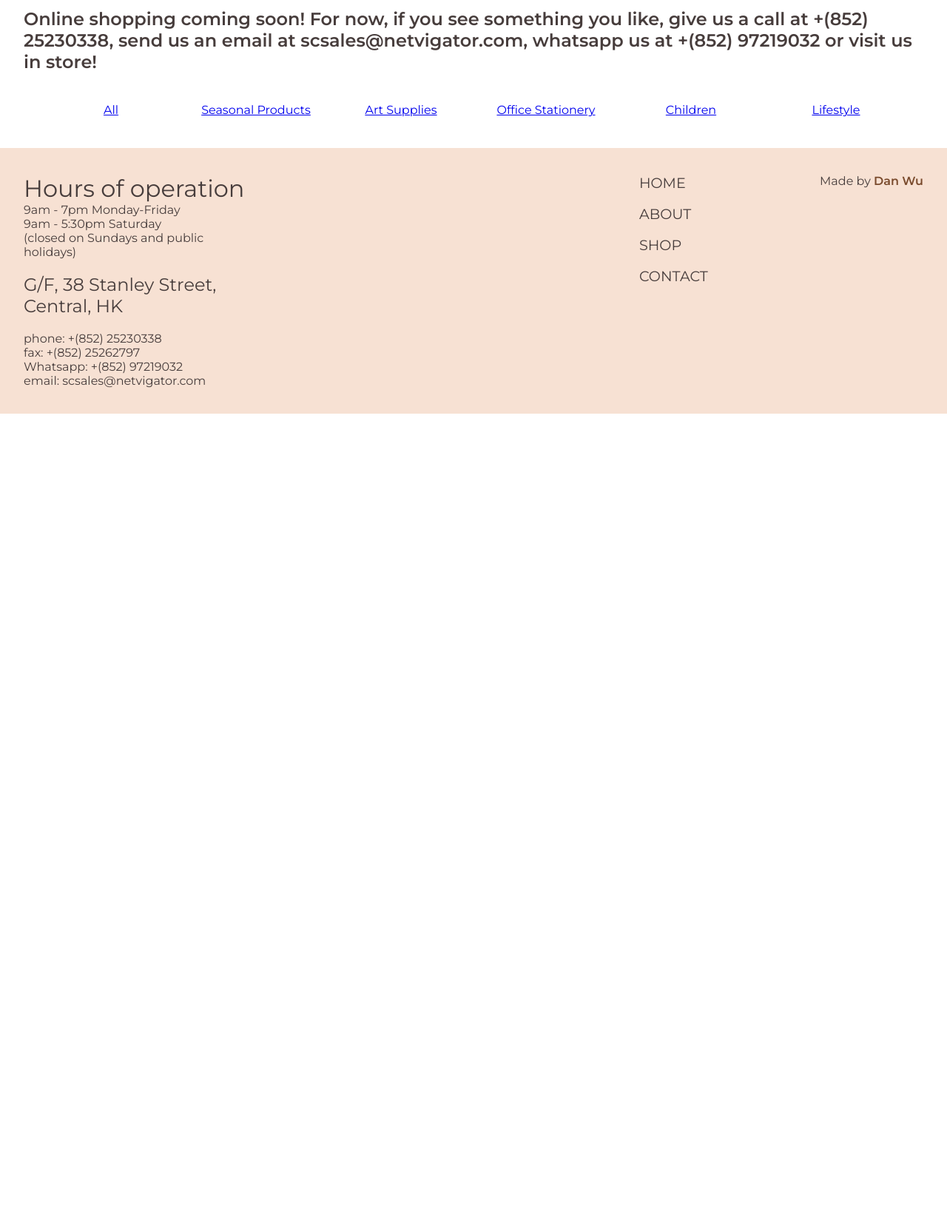
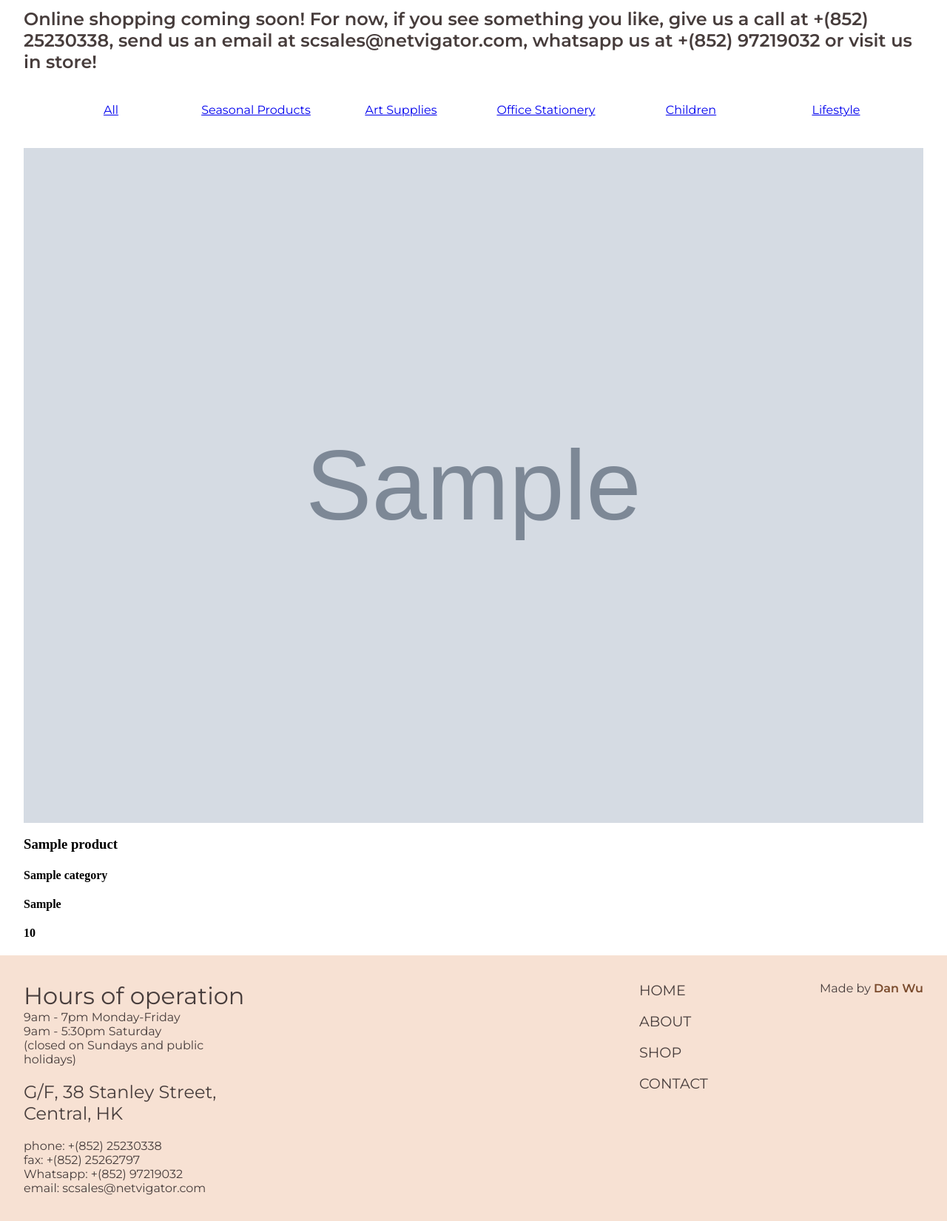
Before and after one commit to Developer-Wu/samnco-hk, a Flask app: template templates/detail.html in a window 1280 px wide. Shown: the part 373-2023 px from the top of the page at 74% size. Before the commit the page ends 932 px from the top, so only its background shows below. Run offline with Flask 2, Linux system fonts and the light colour scheme; the template is opened without the code that fills it: most values are stand-ins (such as "Sample title", 1, 10 or a date in 2020); grey boxes marked "Sample" are stand-in pictures; some libraries are stand-ins or nearby versions.

Commit message:
add get product detail

```diff
--- a/main.py
+++ b/main.py
@@ -70,9 +70,9 @@ def store(**kwargs):
 
         products = get_products.all_products(skip_num=skip_num)
 
+
     page = request.args.get(get_page_parameter(), type=int, default=1)
     pagination = Pagination(show_single_page= True,page=page, per_page=37, total=int(products.total), search=False, record_name='products')
-
     # pages = ceil(products.total/PRODUCT_LIMIT) # Total Number of pages
 
     return render_template('store.html', products=products, search_form=search_form, pagination=pagination)
@@ -87,7 +87,9 @@ def store(**kwargs):
 
 @app.route('/detail/<product_id>')
 def get_product_detail(product_id):
-    return render_template('detail.html')
+    product = get_products.get_product_detail(product_id)
+
+    return render_template('detail.html', product=product)
 
 
 
--- a/products.py
+++ b/products.py
@@ -39,3 +39,7 @@ class Products:
                                    'skip': skip_num,
                                   'fields.category[match]':query})
         return products
+
+    def get_product_detail(self, product_id):
+        product = client.entry({product_id})
+        return product
--- a/templates/detail.html
+++ b/templates/detail.html
@@ -19,6 +19,17 @@
             <h4 class="entertainment"><a href="{{url_for('store', query='lifestyle')}}">Lifestyle</a></h4>
 
           </div>
+                        <article class="product {{product.category}} {{product.category2}}">
+        <div class="img-container">
+        <img src="{{ product | get_image }}" class="" alt="{{product.title}}">
+          <button class="bag-btn" data-id={{product.id}}><i class="fas fa-shopping-cart"></i><a href="">Details</a>
+          </button>
+        </div>
+        <h3>{{product.title}}</h3>
+        <h4>{{product.category}}</h4>
+        <h4>{{product.category2}}</h4>
+        <h4>{{product.price}}</h4>
+      </article>
 
         </section>
         <div class="page-numbers">
@@ -32,6 +43,7 @@
             <h2>your cart</h2>
             <div class="cart-content">
               <!--cart item -->
+
 
 
               <!--end of cart item-->
```
